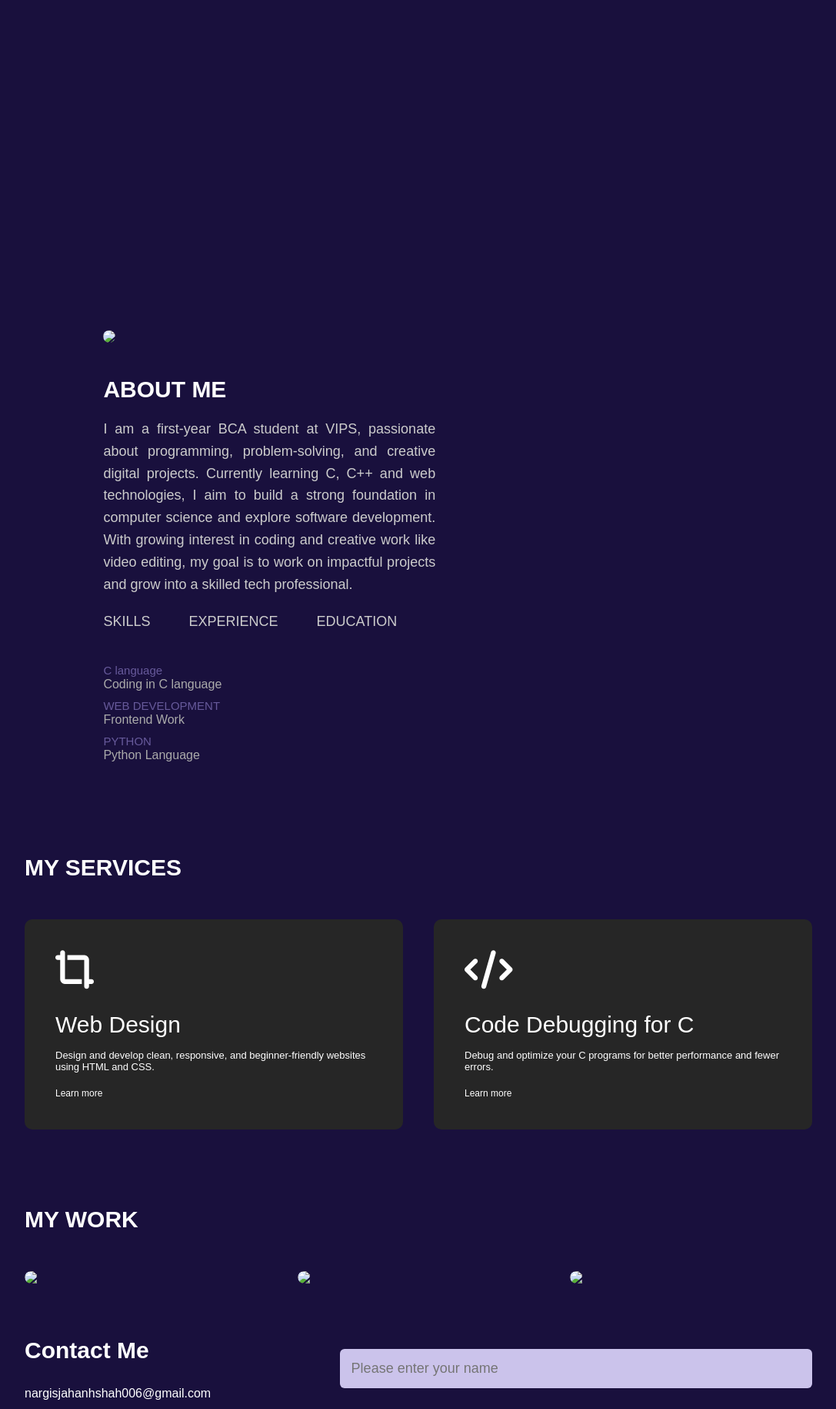
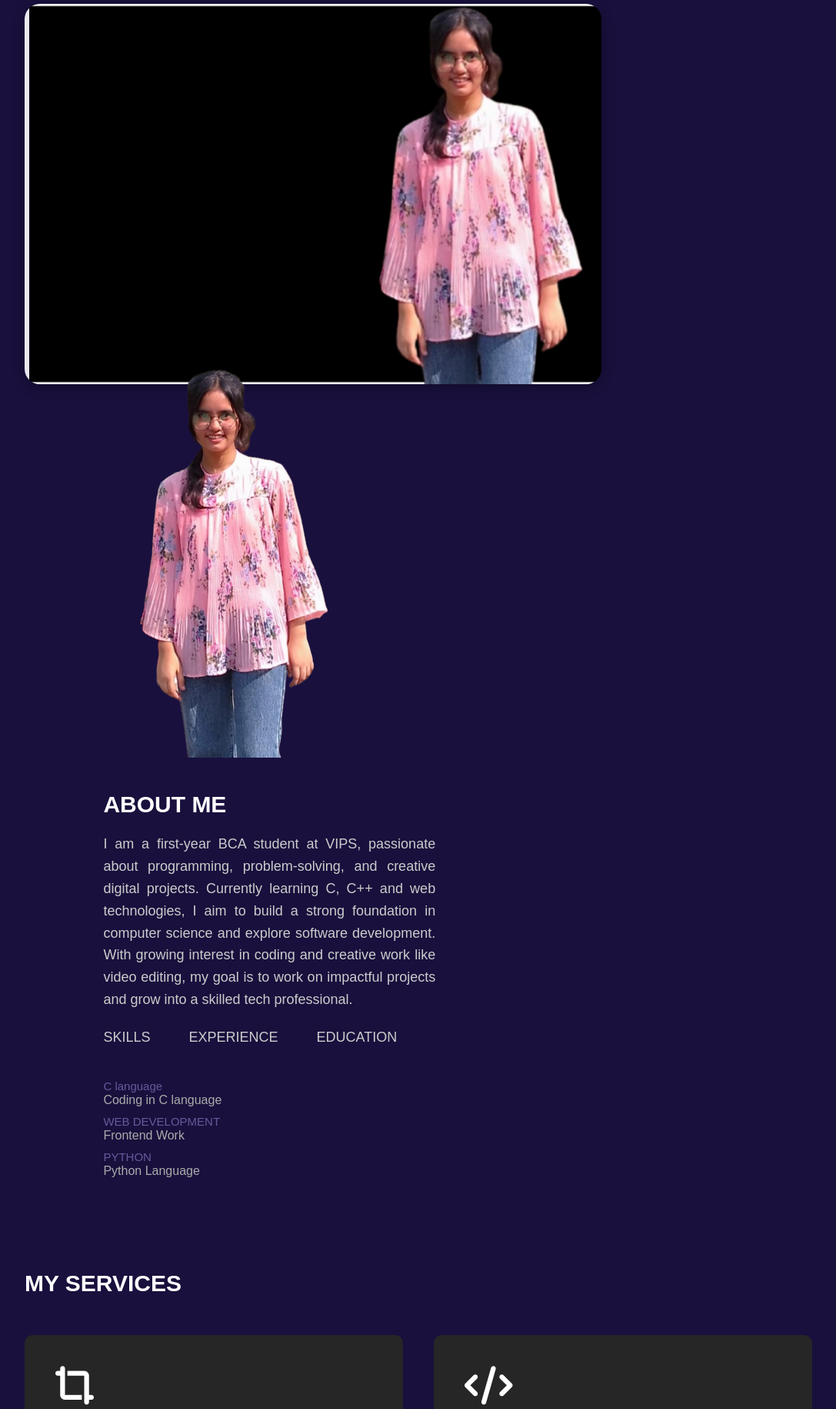
Before and after one commit to Nargisjahan06/personalportfolio1, a plain HTML site: page index.html in a window 1280 px wide. Shown: the part 441-2271 px from the top of the page at 77% size, without its empty margins (96-1183 px from the left). Drawn offline with Linux system fonts and the light colour scheme.

Commit message:
Update index.html

```diff
--- a/index.html
+++ b/index.html
@@ -11,7 +11,7 @@
 <div id="header">
    <div class="container">
     <nav>
-        <img src="images/nargisbackground (2).jpg" class="logo">
+        <img src="nargisbackground (2).jpg" class="logo">
         <ul id="sidemenu">
             <li><a href="#header">Home</a></li>
             <li><a href="#about">About</a></li>
@@ -30,7 +30,7 @@
             <h1>Hi, I'm <br><span>NARGIS JAHAN <br>SHAH</span></h1>
         </div>
         <div class="header-img">
-            <img src="images/nargisbackground (1).jpg" alt="Nargis Jahan Shah" >
+            <img src="nargisbackground (1).jpg" alt="Nargis Jahan Shah" >
         </div>
     </div>
 
@@ -43,7 +43,7 @@
     <div class="container">
         <div class="row">
             <div class="about-col-1">
-                <img src="images/nargisback.png">
+                <img src="nargisback.png">
             </div>
             <div class="about-col-2">
                 <h1 class="sub-title">ABOUT ME</h1>
@@ -105,7 +105,7 @@
         <h1 class="sub-title">MY WORK</h1>
         <div class="work-list">
             <div class="work">
-                <img src="images/india.jpg">
+                <img src="india.jpg">
                 <div class="layer">
                     <h3><a href="tourist.html">Tourist Blog</a></h3>
                     <p>"Discover Incredible India! A tourist blog created using HTML and CSS to highlight the country's beauty and heritage. Click to view the blog."</p>
@@ -113,7 +113,7 @@
             </div>
 
             <div class="work">
-                <img src="images/female.webp">
+                <img src="female.webp">
                 <div class="layer">
                     <h3><a href="#">Another Personal Portfolio</a></h3>
                     <p>"A responsive personal portfolio website, created using HTML & CSS, to display my work, skills, and learning journey."</p>
@@ -121,7 +121,7 @@
             </div>
 
             <div class="work">
-                <img src="images/weath.jpg">
+                <img src="weath.jpg">
                 <div class="layer">
                     <h3><a href="weather/weather.html">Weather Forecasting Web App</a></h3>
                     <p>"A responsive weather forecast app that displays real-time weather conditions using API integration, enabling users to check forecasts by location."</p>
@@ -141,7 +141,7 @@
                 <p>1234567890</p>
                 <div class="social-icons">
                     <a href="https://www.linkedin.com/in/your-profile" target="_blank"><i class="fa-brands fa-linkedin"></i></a>
-                    <a href="https://github.com/your-username" target="_blank"><i class="fa-brands fa-github"></i></a>
+                    <a href="https://github.com/Nargisjahan06?tab=repositories" target="_blank"><i class="fa-brands fa-github"></i></a>
                     <a href="https://twitter.com/your-handle" target="_blank"><i class="fa-brands fa-twitter"></i></a>
                     <a href="mailto:nargisjahanhshah006@gmail.com"><i class="fa-solid fa-envelope"></i></a>
                 </div>
```
